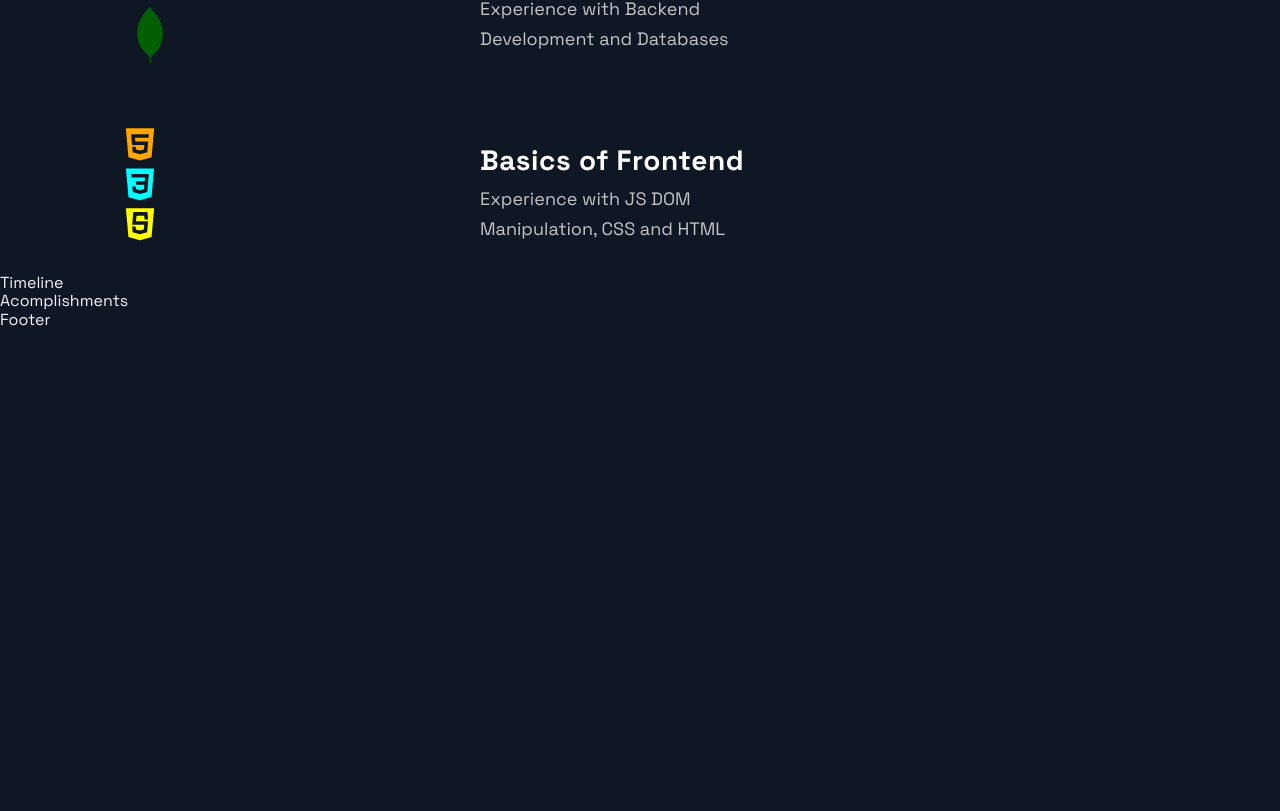
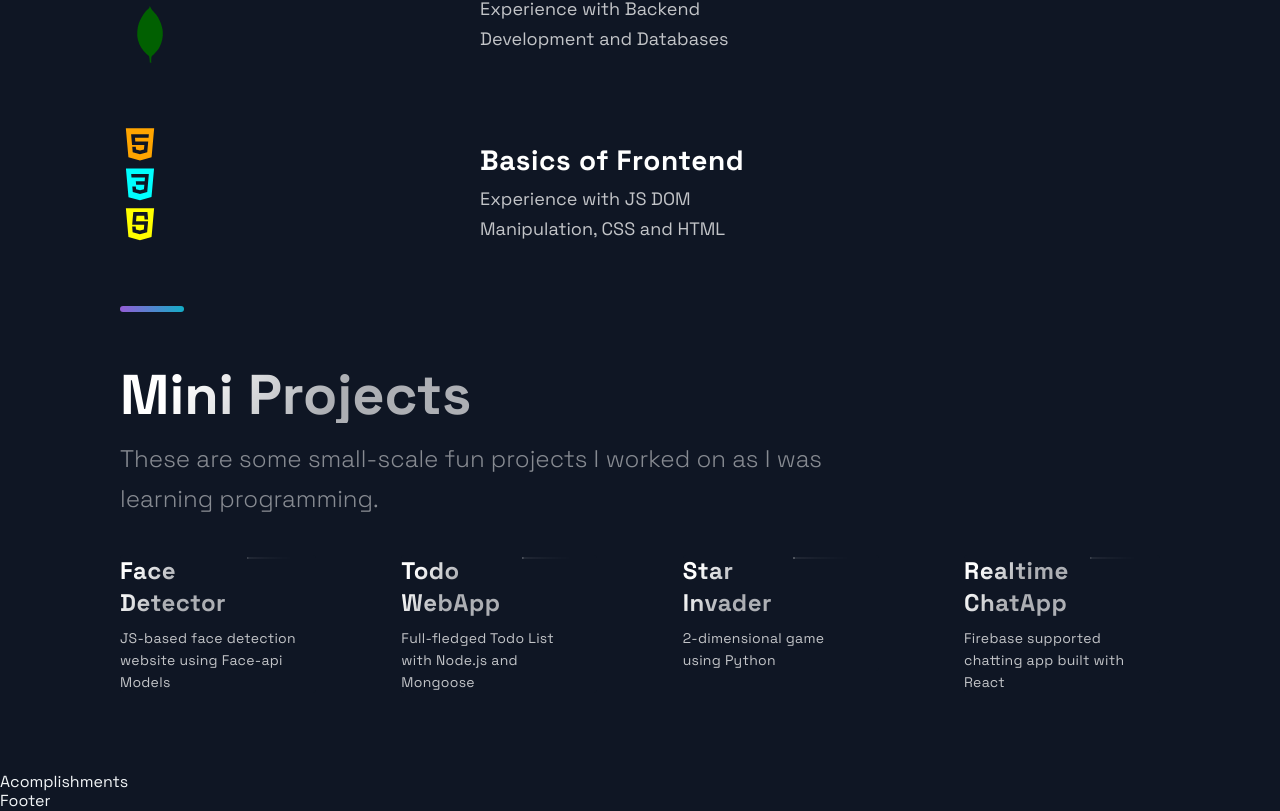
Before and after one commit to Kanwarbir02/portfolio, a Next.js app: page / in a window 1280 px wide. Shown: the part 2360-3171 px from the top of the page. Before the commit the page ends 2690 px from the top, so only its background shows below. Built offline with nearby package versions, Linux system fonts and the light colour scheme.

Commit message:
Mini Projects section

```diff
--- a/src/components/Technologies/Technologies.js
+++ b/src/components/Technologies/Technologies.js
@@ -14,7 +14,7 @@ const Technologies = () =>  (
 
   <List>
     <ListItem>
-      <DiReact size="6rem" color="#38DADA"/>
+      <DiReact size="6rem" color="#38DADA" blur="10px"/>
     </ListItem>
     <ListContainer>
       <ListTitle>React.js</ListTitle>
--- a/src/components/TimeLine/TimeLine.js
+++ b/src/components/TimeLine/TimeLine.js
@@ -7,45 +7,125 @@ import { TimeLineData } from '../../constants/constants';
 const TOTAL_CAROUSEL_COUNT = TimeLineData.length;
 
 const Timeline = () => {
-  // const [activeItem, setActiveItem] = useState(0);
-  // const carouselRef = useRef();
+  const [activeItem, setActiveItem] = useState(0);
+  const carouselRef = useRef();
 
-  // const scroll = (node, left) => {
-  //   return node.scrollTo({ left, behavior: 'smooth' });
-  // }
+  const scroll = (node, left) => {
+    return node.scrollTo({ left, behavior: 'smooth' });
+  }
 
-  // const handleClick = (e, i) => {
-  //   e.preventDefault();
+  const handleClick = (e, i) => {
+    e.preventDefault();
 
-  //   if (carouselRef.current) {
-  //     const scrollLeft = Math.floor(carouselRef.current.scrollWidth * 0.7 * (i / TimeLineData.length));
+    if (carouselRef.current) {
+      const scrollLeft = Math.floor(carouselRef.current.scrollWidth * 0.7 * (i / TimeLineData.length));
 
-  //     scroll(carouselRef.current, scrollLeft);
-  //   }
-  // }
+      scroll(carouselRef.current, scrollLeft);
+    }
+  }
 
-  // const handleScroll = () => {
-  //   if (carouselRef.current) {
-  //     const index = Math.round((carouselRef.current.scrollLeft / (carouselRef.current.scrollWidth * 0.7)) * TimeLineData.length);
+  const handleScroll = () => {
+    if (carouselRef.current) {
+      const index = Math.round((carouselRef.current.scrollLeft / (carouselRef.current.scrollWidth * 0.7)) * TimeLineData.length);
 
-  //     setActiveItem(index);
-  //   }
-  // }
+      setActiveItem(index);
+    }
+  }
 
-  // // snap back to beginning of scroll when window is resized
-  // // avoids a bug where content is covered up if coming from smaller screen
-  // useEffect(() => {
-  //   const handleResize = () => {
-  //     scroll(carouselRef.current, 0);
-  //   }
+  // snap back to beginning of scroll when window is resized
+  // avoids a bug where content is covered up if coming from smaller screen
+  useEffect(() => {
+    const handleResize = () => {
+      scroll(carouselRef.current, 0);
+    }
 
-  //   window.addEventListener('resize', handleResize);
-  // }, []);
+    window.addEventListener('resize', handleResize);
+  }, []);
 
   return (
-    <div>
-      Timeline
-    </div>
+    <Section>
+      <SectionDivider />
+      <br /><br /><br />
+
+      <SectionTitle>Mini Projects</SectionTitle>
+
+      <SectionText>These are some small-scale fun projects I worked on as I was learning programming. </SectionText>
+
+      <CarouselContainer ref={carouselRef}>
+
+        {TimeLineData.map((item, index) => (
+          <CarouselMobileScrollNode key={index} final={index === TOTAL_CAROUSEL_COUNT - 1}>
+
+
+            <CarouselItem index={index}
+                id={`carousel__item-${index}`}
+                active={activeItem}
+                onClick={(e) => handleClick(e, index)}>
+
+              <CarouselItemTitle>
+                  {item.year}
+
+                  <CarouselItemImg
+                    width="208"
+                    height="6"
+                    viewBox="0 0 208 6"
+                    fill="none"
+                    xmlns="http://www.w3.org/2000/svg">
+                    <path
+                      fill-rule="evenodd"
+                      clip-rule="evenodd"
+                      d="M2.5 5.5C3.88071 5.5 5 4.38071 5 3V3.5L208 3.50002V2.50002L5 2.5V3C5 1.61929 3.88071 0.5 2.5 0.5C1.11929 0.5 0 1.61929 0 3C0 4.38071 1.11929 5.5 2.5 5.5Z"
+                      fill="url(#paint0_linear)"
+                      fill-opacity="0.33"
+                    />
+                    <defs>
+                      <linearGradient
+                        id="paint0_linear"
+                        x1="-4.30412e-10"
+                        y1="0.5"
+                        x2="208"
+                        y2="0.500295"
+                        gradientUnits="userSpaceOnUse">
+                        <stop stop-color="white" />
+                        <stop
+                          offset="0.79478"
+                          stop-color="white"
+                          stop-opacity="0"
+                        />
+                      </linearGradient>
+                    </defs>
+                  </CarouselItemImg>
+
+              </CarouselItemTitle>
+
+                  <CarouselItemText>
+                    {item.text}
+                  </CarouselItemText>
+            </CarouselItem>
+
+
+          </CarouselMobileScrollNode>
+        ))}
+
+
+        <CarouselButtons>
+        {TimeLineData.map((item, index) => {
+          return (
+            <CarouselButton
+              key={index}
+              index={index}
+              active={activeItem}
+              onClick={(e) => handleClick(e, index)}
+              type="button">
+              <CarouselButtonDot active={activeItem} />
+            </CarouselButton>
+          );
+        })}
+      </CarouselButtons>
+
+
+      </CarouselContainer>
+    </Section>
   );
 };
 
--- a/src/constants/constants.js
+++ b/src/constants/constants.js
@@ -38,9 +38,8 @@ export const projects = [
 ];
 
 export const TimeLineData = [
-  { year: 2017, text: 'Started my journey', },
-  { year: 2018, text: 'Worked as a freelance developer', },
-  { year: 2019, text: 'Founded JavaScript Mastery', },
-  { year: 2020, text: 'Shared my projects with the world', },
-  { year: 2021, text: 'Started my own platform', },
+  { year: "Face Detector", text: 'JS-based face detection website using Face-api Models', },
+  { year: "Todo WebApp", text: 'Full-fledged Todo List with Node.js and Mongoose', },
+  { year: "Star Invader", text: '2-dimensional game using Python', },
+  { year: "Realtime ChatApp", text: 'Firebase supported chatting app built with React', }
 ];
```
